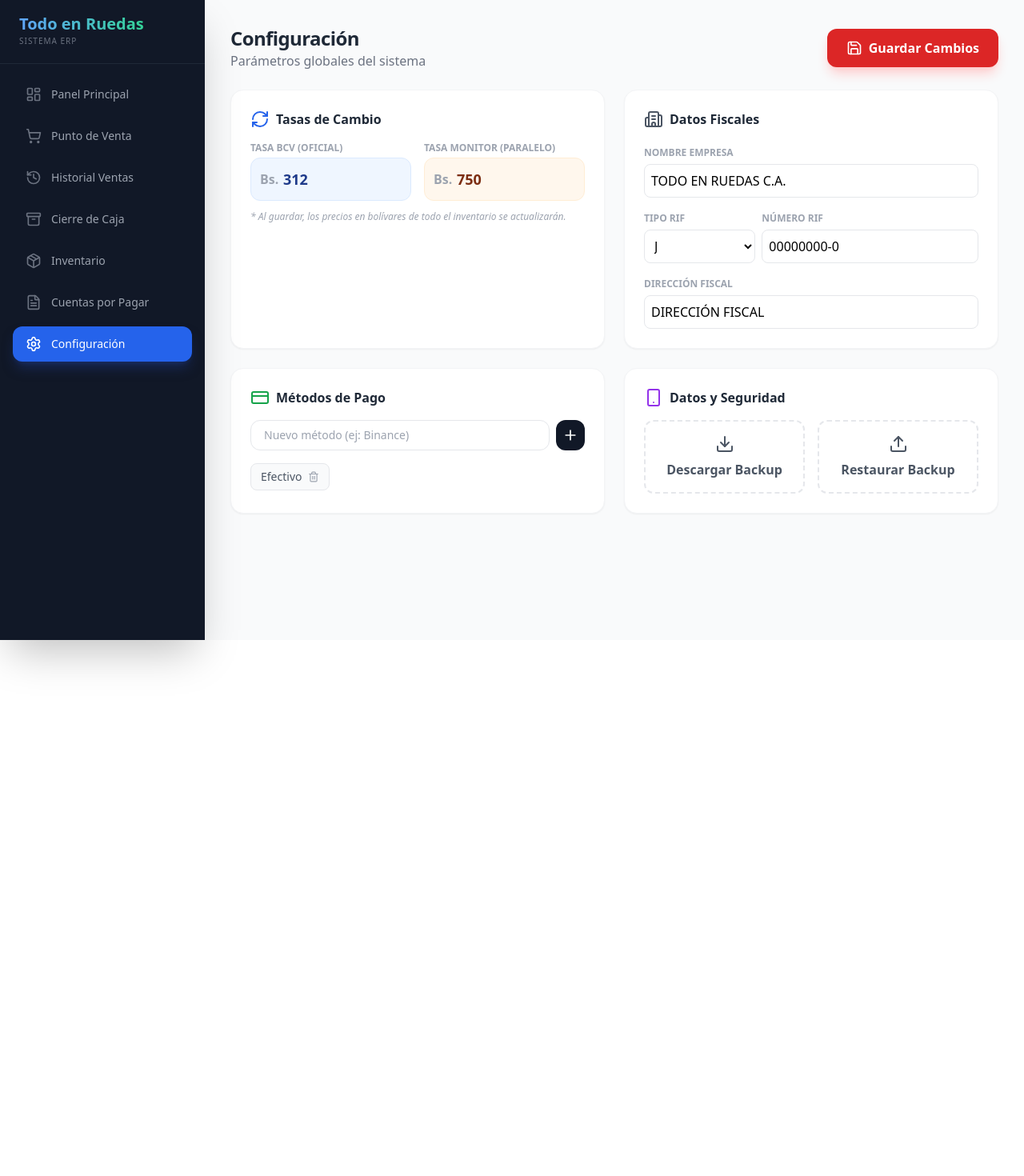
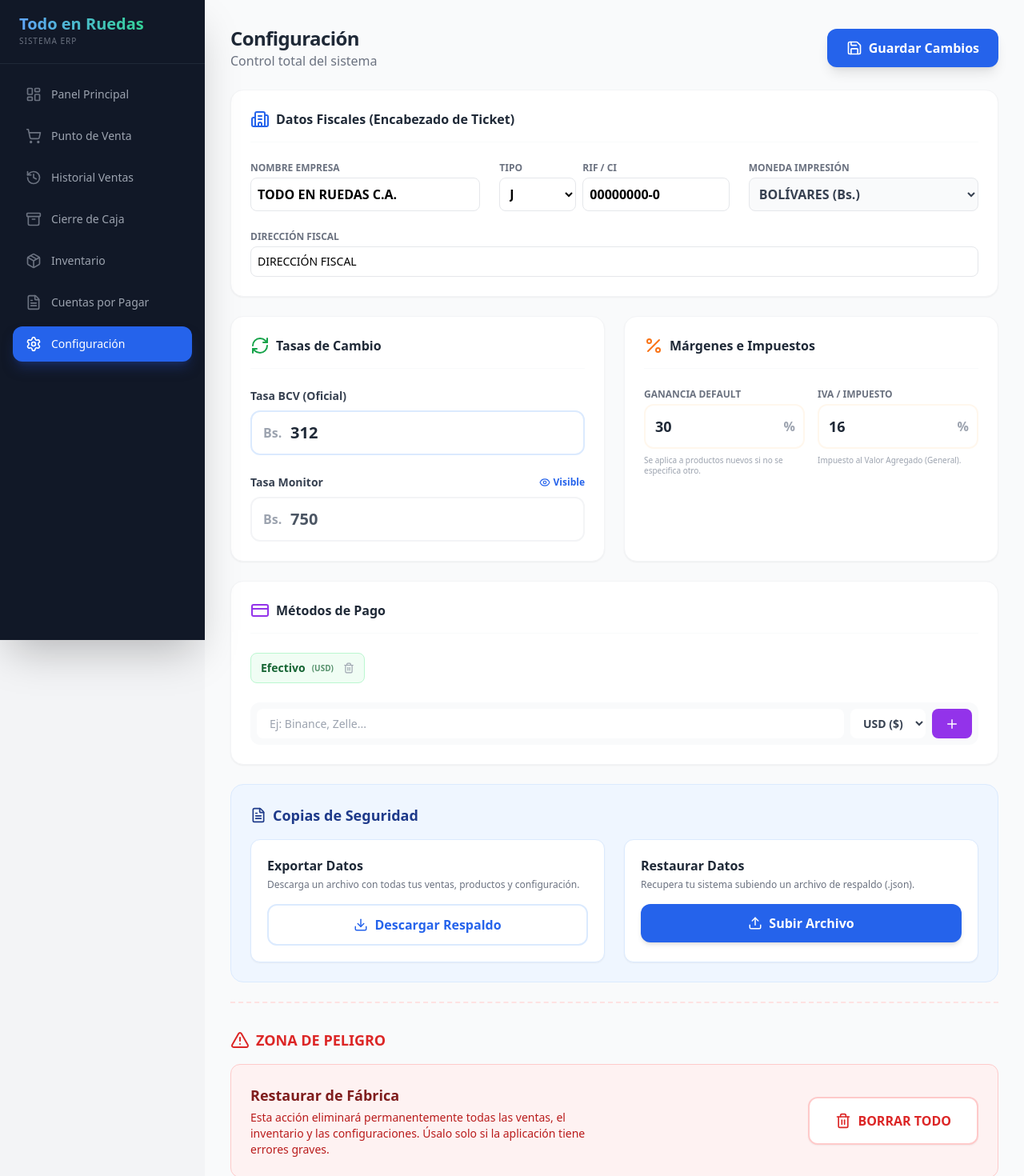
Before and after one commit to khryazid/todo-en-ruedas, a React (Vite) app: page /settings in a window 1280 px wide. Shown: the top 1470 px of the page at 80% size. Before the commit the page ends 800 px from the top, so only its background shows below. Built offline with nearby package versions, Linux system fonts and the light colour scheme.

Commit message:
Actualizar la pantalla de Configuración: mejorar la gestión de datos fiscales, tasas de cambio, márgenes e incluir nuevas secciones de respaldo y zona de peligro.

```diff
--- a/src/pages/Settings.tsx
+++ b/src/pages/Settings.tsx
@@ -1,78 +1,100 @@
 /**
  * @file Settings.tsx
- * @description Configuración Global.
- * Gestión de tasas de cambio, datos de la empresa, métodos de pago y copias de seguridad.
+ * @description Pantalla de Configuración Global.
+ * Incluye: Datos Fiscales, Tasas de Cambio, Márgenes, Respaldo y Zona de Peligro.
  */
 
 import { useState, useEffect } from 'react';
 import { useStore } from '../store/useStore';
 import {
-  Save, RefreshCw, CreditCard, Download, Upload,
-  Trash2, Plus, Building2, Smartphone
+  Save, RefreshCw, Percent, Eye, EyeOff, Trash2,
+  AlertTriangle, CreditCard, Plus, FileText,
+  Download, Upload, Building2
 } from 'lucide-react';
+import type { RifType, CurrencyView, PaymentCurrency } from '../types';
 
 export const Settings = () => {
   const { settings, updateSettings, paymentMethods, addPaymentMethod, deletePaymentMethod } = useStore();
+
   const [formData, setFormData] = useState(settings);
   const [newMethodName, setNewMethodName] = useState('');
+  const [newMethodCurrency, setNewMethodCurrency] = useState<PaymentCurrency>('USD');
 
-  // Sincronizar estado local si cambia el store
-  useEffect(() => { setFormData(settings); }, [settings]);
+  // Sincronizar datos cuando cambian en el store
+  useEffect(() => {
+    setFormData(settings);
+  }, [settings]);
 
   const handleSave = () => {
-    updateSettings(formData);
-    alert("✅ Configuración guardada. Los precios en Bolívares se han actualizado.");
+    updateSettings({ ...formData, lastUpdated: new Date().toISOString() });
+    alert("✅ ¡Configuración guardada! Los precios se han recalculado.");
   };
 
   const handleAddMethod = (e: React.FormEvent) => {
     e.preventDefault();
-    if (newMethodName.trim()) {
-      addPaymentMethod(newMethodName.trim(), 'USD'); // Por defecto USD, configurable si deseas
-      setNewMethodName('');
-    }
+    if (!newMethodName.trim()) return;
+    addPaymentMethod(newMethodName, newMethodCurrency);
+    setNewMethodName('');
   };
 
-  // --- BACKUP ---
-  const handleDownloadBackup = () => {
+  // --- LÓGICA DE RESPALDO ---
+  const handleExportData = () => {
     const data = localStorage.getItem('todo-en-ruedas-storage');
-    if (!data) return alert("No hay datos para exportar");
+    if (!data) return alert("No hay datos para exportar.");
+
     const blob = new Blob([data], { type: 'application/json' });
     const url = URL.createObjectURL(blob);
-    const a = document.createElement('a');
-    a.href = url;
-    a.download = `backup_todoenruedas_${new Date().toISOString().split('T')[0]}.json`;
-    a.click();
+    const link = document.createElement('a');
+    link.href = url;
+    link.download = `backup_todo_en_ruedas_${new Date().toISOString().split('T')[0]}.json`;
+    document.body.appendChild(link);
+    link.click();
+    document.body.removeChild(link);
   };
 
-  const handleRestoreBackup = (e: React.ChangeEvent<HTMLInputElement>) => {
-    const file = e.target.files?.[0];
+  const handleImportData = (event: React.ChangeEvent<HTMLInputElement>) => {
+    const file = event.target.files?.[0];
     if (!file) return;
+
+    if (!window.confirm("⚠️ PELIGRO: Esto borrará los datos actuales y cargará el respaldo. ¿Continuar?")) {
+      event.target.value = '';
+      return;
+    }
+
     const reader = new FileReader();
-    reader.onload = (ev) => {
+    reader.onload = (e) => {
+      const content = e.target?.result as string;
       try {
-        const text = ev.target?.result as string;
-        JSON.parse(text); // Validar JSON
-        localStorage.setItem('todo-en-ruedas-storage', text);
-        alert("✅ Restauración completa. La página se recargará.");
+        JSON.parse(content); // Verificar que sea JSON válido
+        localStorage.setItem('todo-en-ruedas-storage', content);
+        alert("✅ Base de datos restaurada. La página se recargará.");
         window.location.reload();
       } catch (error) {
-        alert("❌ Archivo corrupto o inválido.");
+        alert("❌ Error: El archivo está dañado.");
       }
     };
     reader.readAsText(file);
   };
 
+  const handleFactoryReset = () => {
+    if (window.confirm("🔴 ¿ESTÁS SEGURO?\n\nSe borrarán TODOS los productos, ventas y configuraciones.\nLa app quedará como nueva.\n\nEsta acción es irreversible.")) {
+      localStorage.removeItem('todo-en-ruedas-storage');
+      window.location.reload();
+    }
+  };
+
   return (
-    <div className="p-4 md:p-8 space-y-6 bg-gray-50 min-h-screen animate-in fade-in duration-300">
+    <div className="p-4 md:p-8 space-y-6 bg-gray-50 min-h-screen w-full animate-in fade-in duration-300">
 
-      <div className="flex justify-between items-center">
+      {/* HEADER */}
+      <div className="flex flex-col md:flex-row justify-between items-start md:items-center gap-4">
         <div>
           <h2 className="text-2xl font-black text-gray-800 tracking-tight">Configuración</h2>
-          <p className="text-gray-500 font-medium">Parámetros globales del sistema</p>
+          <p className="text-gray-500 font-medium">Control total del sistema</p>
         </div>
         <button
           onClick={handleSave}
-          className="bg-red-600 text-white px-6 py-3 rounded-xl font-bold hover:bg-red-700 shadow-lg shadow-red-200 flex items-center gap-2 active:scale-95 transition"
+          className="w-full md:w-auto px-6 py-3 bg-blue-600 text-white font-bold rounded-xl shadow-lg hover:bg-blue-700 flex items-center justify-center gap-2 transition active:scale-95"
         >
           <Save size={20} /> Guardar Cambios
         </button>
@@ -80,104 +102,230 @@ export const Settings = () => {
 
       <div className="grid grid-cols-1 lg:grid-cols-2 gap-6">
 
-        {/* 1. TASAS DE CAMBIO (CRÍTICO) */}
+        {/* 1. DATOS DE LA EMPRESA */}
+        <div className="bg-white p-6 rounded-2xl shadow-sm border border-gray-100 lg:col-span-2">
+          <h3 className="font-bold text-gray-800 mb-6 flex items-center gap-2 pb-4 border-b border-gray-50">
+            <Building2 className="text-blue-600" /> Datos Fiscales (Encabezado de Ticket)
+          </h3>
+          <div className="grid grid-cols-1 md:grid-cols-3 gap-6">
+            <div className="md:col-span-1">
+              <label className="block text-xs font-bold text-gray-500 mb-1 uppercase">Nombre Empresa</label>
+              <input
+                type="text"
+                className="w-full border border-gray-200 rounded-lg p-2 font-bold focus:ring-2 focus:ring-blue-100 outline-none"
+                value={formData.companyName}
+                onChange={e => setFormData({ ...formData, companyName: e.target.value })}
+              />
+            </div>
+            <div className="flex gap-2">
+              <div className="w-24">
+                <label className="block text-xs font-bold text-gray-500 mb-1 uppercase">Tipo</label>
+                <select
+                  className="w-full border border-gray-200 rounded-lg p-2 font-bold bg-white"
+                  value={formData.rifType}
+                  onChange={e => setFormData({ ...formData, rifType: e.target.value as RifType })}
+                >
+                  {['J', 'V', 'E', 'G', 'P', 'C'].map(t => <option key={t} value={t}>{t}</option>)}
+                </select>
+              </div>
+              <div className="flex-1">
+                <label className="block text-xs font-bold text-gray-500 mb-1 uppercase">RIF / CI</label>
+                <input
+                  type="text"
+                  className="w-full border border-gray-200 rounded-lg p-2 font-bold focus:ring-2 focus:ring-blue-100 outline-none"
+                  value={formData.rif}
+                  onChange={e => setFormData({ ...formData, rif: e.target.value })}
+                />
+              </div>
+            </div>
+            <div className="md:col-span-1">
+              <label className="block text-xs font-bold text-gray-500 mb-1 uppercase">Moneda Impresión</label>
+              <select
+                className="w-full border border-gray-200 rounded-lg p-2 font-bold bg-gray-50 text-gray-700"
+                value={formData.printerCurrency}
+                onChange={e => setFormData({ ...formData, printerCurrency: e.target.value as CurrencyView })}
+              >
+                <option value="BS">BOLÍVARES (Bs.)</option>
+                <option value="USD">DÓLARES ($)</option>
+              </select>
+            </div>
+            <div className="md:col-span-3">
+              <label className="block text-xs font-bold text-gray-500 mb-1 uppercase">Dirección Fiscal</label>
+              <input
+                type="text"
+                className="w-full border border-gray-200 rounded-lg p-2 text-sm focus:ring-2 focus:ring-blue-100 outline-none"
+                value={formData.address}
+                onChange={e => setFormData({ ...formData, address: e.target.value })}
+              />
+            </div>
+          </div>
+        </div>
+
+        {/* 2. TASAS DE CAMBIO */}
         <div className="bg-white p-6 rounded-2xl shadow-sm border border-gray-100">
-          <h3 className="font-bold text-gray-800 mb-4 flex items-center gap-2"><RefreshCw className="text-blue-600" /> Tasas de Cambio</h3>
-          <div className="grid grid-cols-2 gap-4">
+          <h3 className="font-bold text-gray-800 mb-6 flex items-center gap-2 pb-4 border-b border-gray-50">
+            <RefreshCw className="text-green-600" /> Tasas de Cambio
+          </h3>
+          <div className="space-y-6">
             <div>
-              <label className="text-xs font-bold text-gray-400 uppercase block mb-1">Tasa BCV (Oficial)</label>
+              <label className="block text-sm font-bold text-gray-700 mb-2">Tasa BCV (Oficial)</label>
               <div className="relative">
-                <span className="absolute left-3 top-1/2 -translate-y-1/2 text-gray-400 font-bold">Bs.</span>
+                <span className="absolute left-4 top-1/2 -translate-y-1/2 text-gray-400 font-bold">Bs.</span>
                 <input
                   type="number"
                   step="0.01"
-                  className="w-full pl-10 pr-4 py-3 bg-blue-50 border border-blue-100 rounded-xl font-black text-blue-900 text-lg focus:ring-2 focus:ring-blue-200 outline-none"
+                  className="w-full pl-12 pr-4 py-3 border-2 border-blue-100 rounded-xl focus:border-blue-500 outline-none text-xl font-black text-gray-800"
                   value={formData.tasaBCV}
                   onChange={e => setFormData({ ...formData, tasaBCV: parseFloat(e.target.value) || 0 })}
                 />
               </div>
             </div>
             <div>
-              <label className="text-xs font-bold text-gray-400 uppercase block mb-1">Tasa Monitor (Paralelo)</label>
-              <div className="relative">
-                <span className="absolute left-3 top-1/2 -translate-y-1/2 text-gray-400 font-bold">Bs.</span>
+              <div className="flex justify-between items-center mb-2">
+                <label className="block text-sm font-bold text-gray-700">Tasa Monitor</label>
+                <button
+                  onClick={() => setFormData({ ...formData, showMonitorRate: !formData.showMonitorRate })}
+                  className="text-xs flex items-center gap-1 text-blue-600 font-bold hover:underline"
+                >
+                  {formData.showMonitorRate ? <><Eye size={14} /> Visible</> : <><EyeOff size={14} /> Oculto</>}
+                </button>
+              </div>
+              <div className={`relative transition-opacity ${formData.showMonitorRate ? 'opacity-100' : 'opacity-50 grayscale'}`}>
+                <span className="absolute left-4 top-1/2 -translate-y-1/2 text-gray-400 font-bold">Bs.</span>
                 <input
                   type="number"
                   step="0.01"
-                  className="w-full pl-10 pr-4 py-3 bg-orange-50 border border-orange-100 rounded-xl font-black text-orange-900 text-lg focus:ring-2 focus:ring-orange-200 outline-none"
+                  className="w-full pl-12 pr-4 py-3 border-2 border-gray-100 rounded-xl focus:border-gray-400 outline-none text-xl font-black text-gray-600"
                   value={formData.tasaTH}
                   onChange={e => setFormData({ ...formData, tasaTH: parseFloat(e.target.value) || 0 })}
+                  disabled={!formData.showMonitorRate}
                 />
               </div>
             </div>
           </div>
-          <p className="text-xs text-gray-400 mt-3 italic">* Al guardar, los precios en bolívares de todo el inventario se actualizarán.</p>
         </div>
 
-        {/* 2. DATOS DE LA EMPRESA */}
+        {/* 3. MÁRGENES E IMPUESTOS (ESTA ES LA SECCIÓN QUE FALTABA) */}
         <div className="bg-white p-6 rounded-2xl shadow-sm border border-gray-100">
-          <h3 className="font-bold text-gray-800 mb-4 flex items-center gap-2"><Building2 className="text-gray-600" /> Datos Fiscales</h3>
-          <div className="space-y-3">
+          <h3 className="font-bold text-gray-800 mb-6 flex items-center gap-2 pb-4 border-b border-gray-50">
+            <Percent className="text-orange-500" /> Márgenes e Impuestos
+          </h3>
+          <div className="grid grid-cols-2 gap-4">
             <div>
-              <label className="text-xs font-bold text-gray-400 uppercase">Nombre Empresa</label>
-              <input className="w-full border rounded-lg p-2 mt-1" value={formData.companyName} onChange={e => setFormData({ ...formData, companyName: e.target.value })} />
-            </div>
-            <div className="flex gap-2">
-              <div className="w-1/3">
-                <label className="text-xs font-bold text-gray-400 uppercase">Tipo RIF</label>
-                <select className="w-full border rounded-lg p-2 mt-1 bg-white" value={formData.rifType} onChange={e => setFormData({ ...formData, rifType: e.target.value as any })}>
-                  <option value="J">J</option><option value="V">V</option><option value="E">E</option><option value="G">G</option>
-                </select>
+              <label className="block text-xs font-bold text-gray-500 mb-1 uppercase">Ganancia Default</label>
+              <div className="relative">
+                <input
+                  type="number"
+                  className="w-full border-2 border-orange-50 rounded-xl p-3 text-lg font-bold text-gray-800 outline-none focus:border-orange-300"
+                  value={formData.defaultMargin}
+                  onChange={e => setFormData({ ...formData, defaultMargin: parseFloat(e.target.value) || 0 })}
+                />
+                <span className="absolute right-3 top-1/2 -translate-y-1/2 text-gray-400 font-bold">%</span>
               </div>
-              <div className="flex-1">
-                <label className="text-xs font-bold text-gray-400 uppercase">Número RIF</label>
-                <input className="w-full border rounded-lg p-2 mt-1" value={formData.rif} onChange={e => setFormData({ ...formData, rif: e.target.value })} />
-              </div>
+              <p className="text-[10px] text-gray-400 mt-2 leading-tight">Se aplica a productos nuevos si no se especifica otro.</p>
             </div>
             <div>
-              <label className="text-xs font-bold text-gray-400 uppercase">Dirección Fiscal</label>
-              <input className="w-full border rounded-lg p-2 mt-1" value={formData.address} onChange={e => setFormData({ ...formData, address: e.target.value })} />
+              <label className="block text-xs font-bold text-gray-500 mb-1 uppercase">IVA / Impuesto</label>
+              <div className="relative">
+                <input
+                  type="number"
+                  className="w-full border-2 border-orange-50 rounded-xl p-3 text-lg font-bold text-gray-800 outline-none focus:border-orange-300"
+                  value={formData.defaultVAT}
+                  onChange={e => setFormData({ ...formData, defaultVAT: parseFloat(e.target.value) || 0 })}
+                />
+                <span className="absolute right-3 top-1/2 -translate-y-1/2 text-gray-400 font-bold">%</span>
+              </div>
+              <p className="text-[10px] text-gray-400 mt-2 leading-tight">Impuesto al Valor Agregado (General).</p>
             </div>
           </div>
         </div>
 
-        {/* 3. MÉTODOS DE PAGO */}
-        <div className="bg-white p-6 rounded-2xl shadow-sm border border-gray-100">
-          <h3 className="font-bold text-gray-800 mb-4 flex items-center gap-2"><CreditCard className="text-green-600" /> Métodos de Pago</h3>
-          <form onSubmit={handleAddMethod} className="flex gap-2 mb-4">
+        {/* 4. MÉTODOS DE PAGO */}
+        <div className="bg-white p-6 rounded-2xl shadow-sm border border-gray-100 lg:col-span-2">
+          <h3 className="font-bold text-gray-800 mb-6 flex items-center gap-2 pb-4 border-b border-gray-50">
+            <CreditCard className="text-purple-600" /> Métodos de Pago
+          </h3>
+          <div className="flex flex-wrap gap-2 mb-6">
+            {paymentMethods.map(method => (
+              <div key={method.id} className={`flex items-center gap-2 px-3 py-2 border rounded-lg text-sm font-bold ${method.currency === 'BS' ? 'bg-blue-50 border-blue-200 text-blue-800' : 'bg-green-50 border-green-200 text-green-800'}`}>
+                <span>{method.name}</span>
+                <span className="text-[10px] opacity-70">({method.currency})</span>
+                <button onClick={() => deletePaymentMethod(method.id)} className="text-gray-400 hover:text-red-500 ml-1 transition"><Trash2 size={14} /></button>
+              </div>
+            ))}
+          </div>
+          <form onSubmit={handleAddMethod} className="flex gap-2 bg-gray-50 p-2 rounded-xl">
             <input
-              placeholder="Nuevo método (ej: Binance)"
-              className="flex-1 border rounded-xl px-4 py-2 text-sm"
+              type="text"
+              placeholder="Ej: Binance, Zelle..."
+              className="flex-1 border-none bg-white rounded-lg px-4 py-2 text-sm focus:ring-2 focus:ring-purple-100 outline-none"
               value={newMethodName}
               onChange={e => setNewMethodName(e.target.value)}
             />
-            <button type="submit" className="bg-gray-900 text-white p-2 rounded-xl hover:bg-black"><Plus size={20} /></button>
+            <select
+              className="border-none bg-white rounded-lg px-3 py-2 text-sm font-bold text-gray-700 focus:ring-2 focus:ring-purple-100 outline-none"
+              value={newMethodCurrency}
+              onChange={e => setNewMethodCurrency(e.target.value as PaymentCurrency)}
+            >
+              <option value="USD">USD ($)</option>
+              <option value="BS">BS (Bs)</option>
+            </select>
+            <button type="submit" className="px-4 py-2 bg-purple-600 text-white rounded-lg text-sm font-bold hover:bg-purple-700 transition">
+              <Plus size={18} />
+            </button>
           </form>
-          <div className="flex flex-wrap gap-2">
-            {paymentMethods.map(pm => (
-              <div key={pm.id} className="bg-gray-50 border px-3 py-1.5 rounded-lg flex items-center gap-2 text-sm font-medium text-gray-600">
-                {pm.name}
-                <button onClick={() => deletePaymentMethod(pm.id)} className="text-gray-400 hover:text-red-600"><Trash2 size={14} /></button>
-              </div>
-            ))}
-          </div>
         </div>
 
-        {/* 4. ZONA DE RESPALDO */}
-        <div className="bg-white p-6 rounded-2xl shadow-sm border border-gray-100">
-          <h3 className="font-bold text-gray-800 mb-4 flex items-center gap-2"><Smartphone className="text-purple-600" /> Datos y Seguridad</h3>
-          <div className="flex gap-4">
-            <button onClick={handleDownloadBackup} className="flex-1 py-4 border-2 border-dashed border-gray-200 rounded-xl flex flex-col items-center justify-center hover:bg-gray-50 hover:border-gray-300 transition gap-2 text-gray-600 font-bold">
-              <Download size={24} /> Descargar Backup
+      </div>
+
+      {/* 5. RESPALDO Y SEGURIDAD */}
+      <div className="mt-8 bg-blue-50 border border-blue-100 p-6 rounded-2xl">
+        <h3 className="text-blue-900 font-bold text-lg mb-4 flex items-center gap-2">
+          <FileText size={20} /> Copias de Seguridad
+        </h3>
+        <div className="grid grid-cols-1 md:grid-cols-2 gap-6">
+          <div className="bg-white p-5 rounded-xl border border-blue-100 shadow-sm">
+            <p className="font-bold text-gray-800 mb-1">Exportar Datos</p>
+            <p className="text-xs text-gray-500 mb-4">Descarga un archivo con todas tus ventas, productos y configuración.</p>
+            <button
+              onClick={handleExportData}
+              className="w-full py-3 bg-white border-2 border-blue-100 text-blue-600 font-bold rounded-xl flex items-center justify-center gap-2 hover:bg-blue-50 transition"
+            >
+              <Download size={18} /> Descargar Respaldo
             </button>
-            <label className="flex-1 py-4 border-2 border-dashed border-gray-200 rounded-xl flex flex-col items-center justify-center hover:bg-gray-50 hover:border-gray-300 transition gap-2 text-gray-600 font-bold cursor-pointer">
-              <Upload size={24} /> Restaurar Backup
-              <input type="file" className="hidden" accept=".json" onChange={handleRestoreBackup} />
+          </div>
+          <div className="bg-white p-5 rounded-xl border border-blue-100 shadow-sm">
+            <p className="font-bold text-gray-800 mb-1">Restaurar Datos</p>
+            <p className="text-xs text-gray-500 mb-4">Recupera tu sistema subiendo un archivo de respaldo (.json).</p>
+            <label className="w-full py-3 bg-blue-600 text-white font-bold rounded-xl flex items-center justify-center gap-2 hover:bg-blue-700 transition cursor-pointer shadow-md">
+              <Upload size={18} /> Subir Archivo
+              <input type="file" accept=".json" onChange={handleImportData} className="hidden" />
             </label>
           </div>
         </div>
+      </div>
 
+      {/* 6. ZONA DE PELIGRO (ESTA ES LA SECCIÓN QUE FALTABA) */}
+      <div className="mt-10 pt-8 border-t-2 border-dashed border-red-100">
+        <h3 className="text-red-600 font-black text-lg mb-4 flex items-center gap-2">
+          <AlertTriangle /> ZONA DE PELIGRO
+        </h3>
+        <div className="bg-red-50 border border-red-200 rounded-xl p-6 flex flex-col md:flex-row justify-between items-center gap-6">
+          <div>
+            <p className="font-bold text-red-900 text-lg">Restaurar de Fábrica</p>
+            <p className="text-sm text-red-700 mt-1 max-w-md">
+              Esta acción eliminará permanentemente todas las ventas, el inventario y las configuraciones. Úsalo solo si la aplicación tiene errores graves.
+            </p>
+          </div>
+          <button
+            onClick={handleFactoryReset}
+            className="w-full md:w-auto px-8 py-4 bg-white border-2 border-red-200 text-red-600 font-black rounded-xl hover:bg-red-600 hover:text-white transition flex items-center justify-center gap-2 shadow-sm"
+          >
+            <Trash2 size={20} /> BORRAR TODO
+          </button>
+        </div>
       </div>
+
     </div>
   );
 };
```
